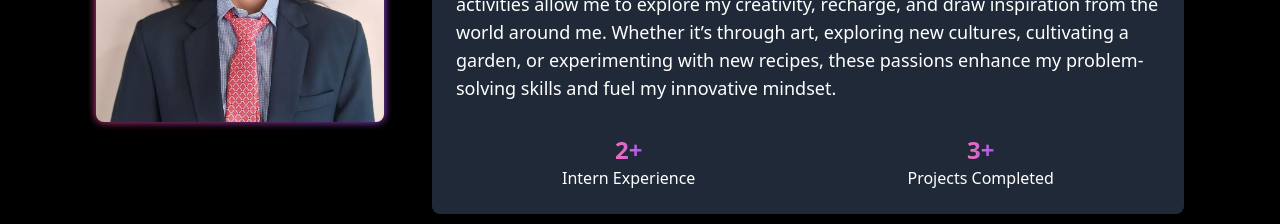
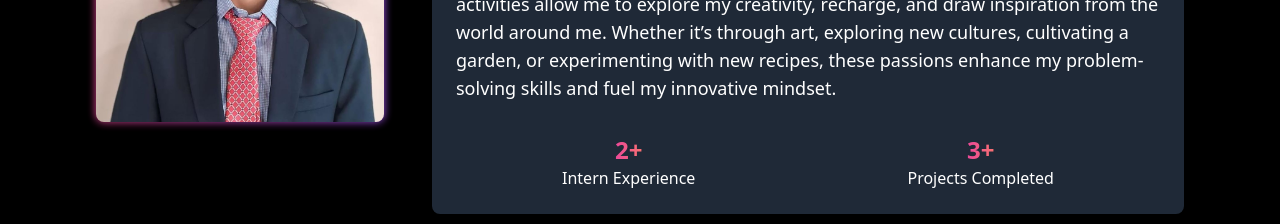
Before and after one commit to Shravanikadage/Protfolio, a React (Vite) app: page / in a window 1280 px wide. Shown: the part 1300-1524 px from the top of the page. Built offline with nearby package versions, Linux system fonts and the light colour scheme.

Commit message:
Update About.jsx

```diff
--- a/src/components/About.jsx
+++ b/src/components/About.jsx
@@ -53,7 +53,7 @@ const About = () => {
     <div className="flex flex-col items-center">
       <h3
         className="text-2xl font-bold text-transparent bg-clip-text
-          bg-gradient-to-r from-pink-400 to-purple-500"
+          bg-gradient-to-r from-pink-500 to-red-400"
       >
         2+
       </h3>
@@ -63,7 +63,7 @@ const About = () => {
     <div className="flex flex-col items-center">
       <h3
         className="text-2xl font-bold text-transparent bg-clip-text
-          bg-gradient-to-r from-pink-400 to-purple-500"
+          bg-gradient-to-r from-pink-500 to-red-400"
       >
         3+
       </h3>
```
